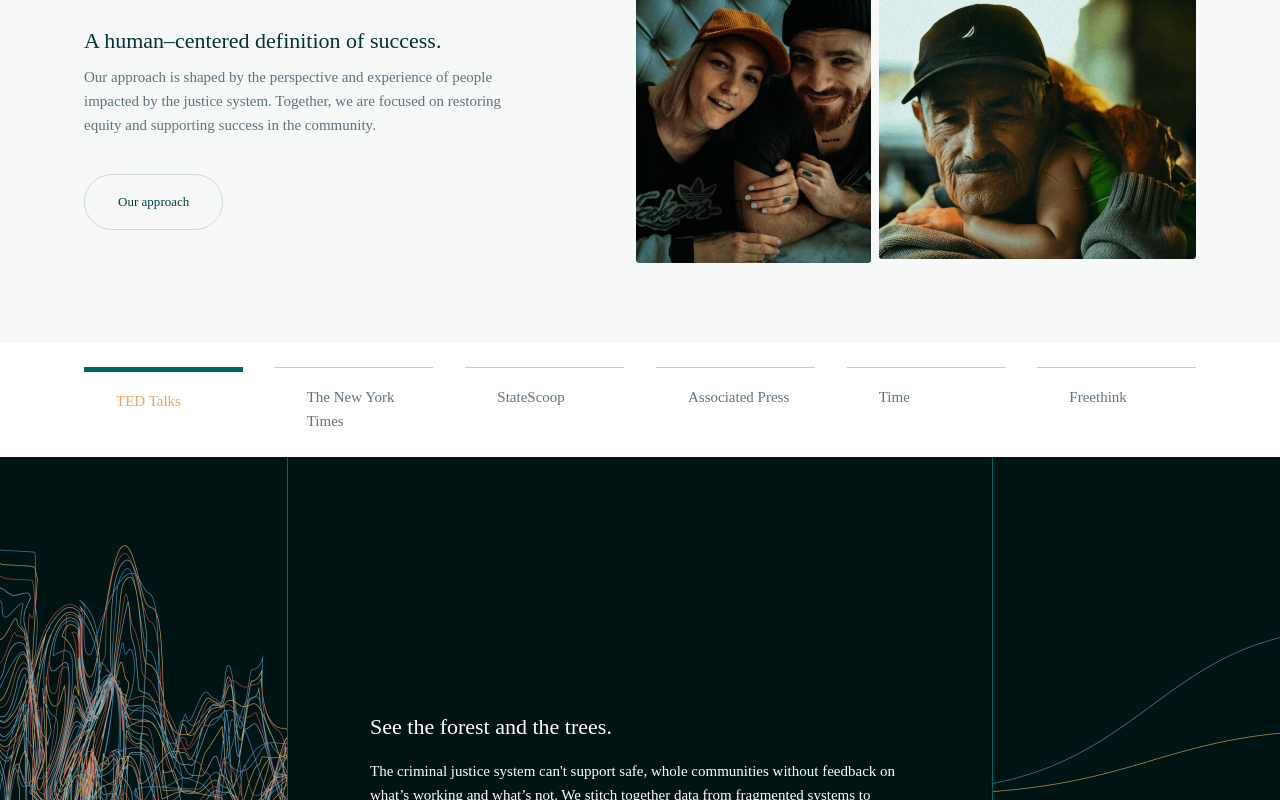
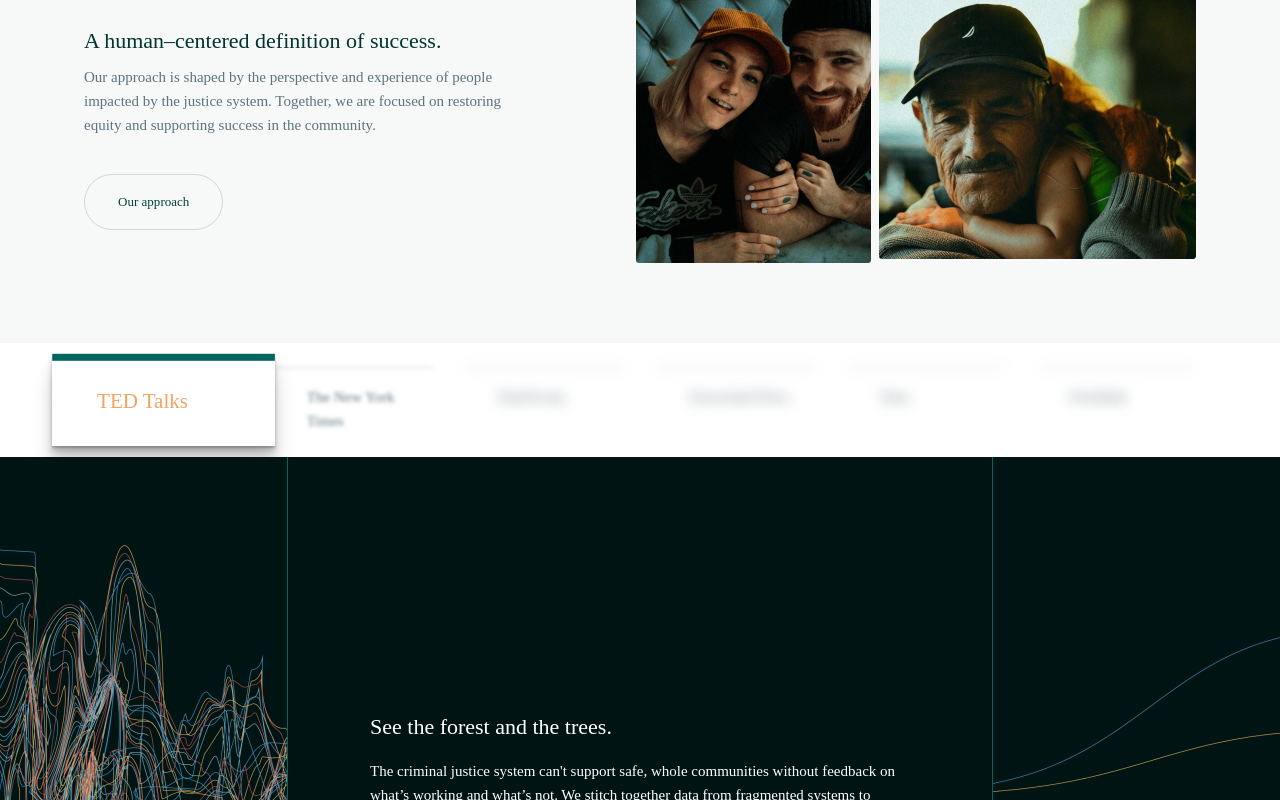
Before and after one commit to Andriikryl/recidiviz-web-lending, a website built with Vite: page index.html in a window 1280 px wide. In both pictures the pointer is over the item "TED Talks". Shown: the part 1409-2209 px from the top of the page. Built offline with nearby package versions, Linux system fonts and the light colour scheme; files whose address does not match are found by name.

Commit message:
add aproach__item hover-animation

```diff
--- a/style.css
+++ b/style.css
@@ -600,6 +600,36 @@ margin-block-end: 37px;
   color: #f4a261;
 }
 
+.approach__item{
+  transition: all 0.6s ease-in-out;
+  -webkit-transition: all 0.6s ease-in-out;
+  -moz-transition: all 0.6s ease-in-out;
+  -ms-transition: all 0.6s ease-in-out;
+  -o-transition: all 0.6s ease-in-out;
+}
+
+.approach__item:hover{
+  box-shadow: 0 1px 1px rgba(0,0,0,0.12),
+  0 2px 2px rgba(0,0,0,0.12),
+  0 4px 4px rgba(0,0,0,0.12),
+  0 8px 8px rgba(0,0,0,0.12),
+  0 16px 16px rgba(0,0,0,0.12);
+  transform: scale(1.4);
+  -webkit-transform: scale(1.4);
+  -moz-transform: scale(1.4);
+  -ms-transform: scale(1.4);
+  -o-transform: scale(1.4);
+}
+
+.approach__item:has(+.approach__item:hover), .approach__item:hover + .approach__item{
+  filter: blur(2px);
+  -webkit-filter: blur(2px);
+}
+
+.approach__list:has(>:hover) .approach__item:not(:hover, :has(+ :hover), .approach__item:hover + *){
+  filter: blur(7px);
+}
+
 @media (max-width:1200px) {
   .approach__left{
     margin-block-end: 32px;
```
